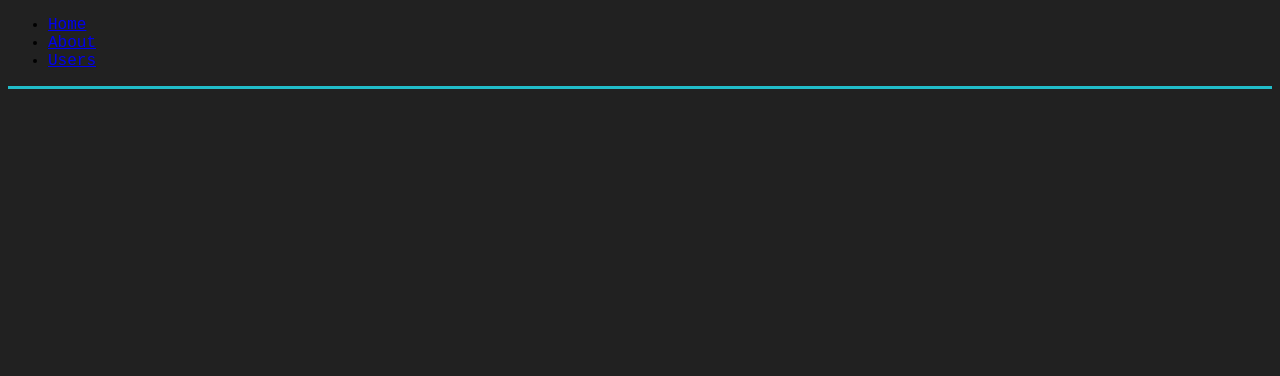
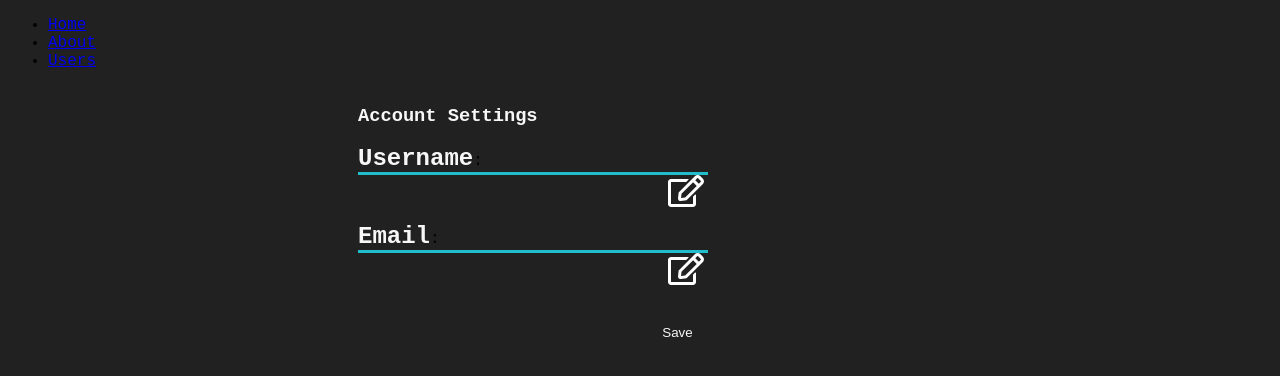
Before and after one commit to BYU-Full-Stack/devjournal_fe, a React (Create React App) app: page / in a window 1280 px wide. Shown: the top 376 px of the page. Built offline with nearby package versions, Linux system fonts and the light colour scheme; no server answers.

Commit message:
Updated user account settings styles and functionality.

```diff
--- a/package.json
+++ b/package.json
@@ -3,6 +3,11 @@
   "version": "0.1.0",
   "private": true,
   "dependencies": {
+    "@fortawesome/fontawesome-svg-core": "^1.2.35",
+    "@fortawesome/free-brands-svg-icons": "^5.15.3",
+    "@fortawesome/free-regular-svg-icons": "^5.15.3",
+    "@fortawesome/free-solid-svg-icons": "^5.15.3",
+    "@fortawesome/react-fontawesome": "^0.1.14",
     "@testing-library/jest-dom": "^5.11.9",
     "@testing-library/react": "^11.2.5",
     "@testing-library/user-event": "^12.8.3",
--- a/src/Styles.ts
+++ b/src/Styles.ts
@@ -1,6 +1,6 @@
-import styled, { createGlobalStyle } from 'styled-components'
+import styled, { createGlobalStyle, css } from 'styled-components'
 
-export const theme = {
+export const theme: { [key: string]: string } = {
     'bg-dark': '#212121',
     'black': '#121212',
     'purple': '#bf91f6',
@@ -13,8 +13,9 @@ export const theme = {
     'turq': '#21bdca',
     'turq-hover': '#fe8062',
     'red-deep': '#fc4422',
-    'red-hover': '#fe8062'
-}
+    'red-hover': '#fe8062',
+    'white': '#f7f7f7'
+};
 
 export const GlobalStyles = createGlobalStyle`
     @import url('https://fonts.googleapis.com/css2?family=Open+Sans:wght@300&display=swap');
@@ -32,7 +33,9 @@ export const GlobalStyles = createGlobalStyle`
     html, body {
         min-height: 100% !important;
         height: 100%;
+
     }
+
 `;
 
 export const Navbar = styled.section`
@@ -41,3 +44,78 @@ export const Navbar = styled.section`
         color: ${theme['purple']}
     }
 `;
+
+export type StyleProps = {
+    color?: string;
+    bgColor?: string;
+    width?: string;
+    maxWidth?: string;
+    justify?: string;
+    wrap?: string;
+    direction?: string;
+    display?: string;
+    variant?: string;
+    margin?: string;
+    padding?: string;
+    border?: string;
+    hoverBorder?: string;
+};
+
+export const FlexContainer = styled.section`
+    display: flex;
+    flex-wrap: ${(props: StyleProps) => props.wrap || 'no-wrap'};
+    flex-direction: ${(props: StyleProps) => props.direction || 'row'};
+    margin: ${({ margin = '0' }: StyleProps) => margin};
+    justify-content: ${({ justify = 'flex-start' }: StyleProps) => justify};
+`;
+
+export const FlexCol = styled.section`
+    width: ${(props: StyleProps) => props.width || ''};
+    justify-content: ${(props: StyleProps) => props.justify || 'flex-start'};
+    maxWidth: ${({ maxWidth = '' }: StyleProps) => maxWidth};
+`;
+
+export const Input = styled.input`
+    font-family: inherit;
+    font-size: 16px;
+    border-radius: 0 0 4px 4px;
+    height: 1.75rem;
+    // min-width: 300px;
+    color: ${theme['bg-dark']};
+    outline: none;
+    padding: 3px 3px 0 6px;
+    border: none;
+    border-bottom: ${theme['turq']} solid 3px;
+`;
+
+export const H1 = styled.h1`
+    display: ${({ display = 'block' }: StyleProps) => display};
+    color: ${({ color = 'white' }: StyleProps) => theme[color]};
+`;
+
+export const H2 = styled.h2`
+    display: ${({ display = 'block' }: StyleProps) => display};
+    color: ${({ color = 'white' }: StyleProps) => theme[color]};
+`;
+
+export const H3 = styled.h3`
+    display: ${({ display = 'block' }: StyleProps) => display};
+    color: ${({ color = 'white' }: StyleProps) => theme[color]};
+`;
+
+export const Button = styled.button`
+    border-radius: 4px;
+    background-color: ${({ bgColor = 'bg-dark' }: StyleProps) => theme[bgColor]};
+    color: ${({ color = 'white' }: StyleProps) => theme[color]};
+    border: ${({ border = 'none' }: StyleProps) => border};
+    width: ${({ width = 'unset' }: StyleProps) => width};
+    padding: ${({ padding = 'unset' }: StyleProps) => padding};
+    transition: all .4s ease-out;
+    cursor: pointer;
+    &:hover {
+        border: ${({ hoverBorder = '' }: StyleProps) => {
+        const borderParts = hoverBorder.split(' ');
+        return hoverBorder ? `${theme[borderParts[0]]} ${borderParts[1]} ${borderParts[2]}` : '';
+    }}
+    }
+`;
--- /dev/null
+++ b/src/components/CustomInput.tsx
@@ -0,0 +1,59 @@
+import { useState } from 'react'
+import styled from 'styled-components'
+import { theme, Input, StyleProps } from '../Styles'
+import Icon from './Icon'
+import { faEdit, faCheckCircle } from '@fortawesome/free-regular-svg-icons'
+
+type Props = {
+    editableText: string;
+    updateText: Function;
+};
+
+const Wrapper = styled.section`
+    input[type=text], span {
+        min-width: 300px;
+    }
+    span {
+        padding: 6px 0 0 6px;
+    }
+    border-top: 3px ${theme['turq']} solid;
+    min-height: 3rem;
+    min-width: 300px;
+    color: ${theme['turq']};
+    height: 2rem;
+    min-width: 300px;
+    @media screen and (max-width: 500px) {
+        min-width: 50%;
+        input[type=text], span {
+            min-width: unset;
+        }
+    }
+`;
+
+export const Span = styled.span`
+    display: ${({ display = 'inline-block' }: StyleProps) => display};
+    color: ${({ color = 'white' }: StyleProps) => theme[color]};
+`;
+
+export default function C({ editableText = '', updateText }: Props) {
+    const [isBeingEdited, setIsBeingEdited] = useState(false);
+
+    const handleChange = ({ target: { value } }: React.ChangeEvent<HTMLInputElement>) => {
+        updateText(value)
+    };
+
+    return (
+        <Wrapper>
+            { isBeingEdited ?
+                <>
+                    <Input type='text' value={editableText} onChange={handleChange} />
+                    <Icon icon={faCheckCircle} onClick={setIsBeingEdited.bind(undefined, false)}></Icon>
+                </> :
+                <>
+                    <Span color="purple">{editableText}</Span>
+                    <Icon size="2x" icon={faEdit} onClick={setIsBeingEdited.bind(undefined, true)} />
+                </>
+            }
+        </Wrapper>
+    );
+};
--- /dev/null
+++ b/src/components/Icon.tsx
@@ -0,0 +1,37 @@
+import { FontAwesomeIcon } from '@fortawesome/react-fontawesome'
+import { MouseEventHandler } from 'react'
+import styled from 'styled-components'
+import { theme } from '../Styles'
+
+import {
+    IconProp,
+    SizeProp
+} from '@fortawesome/fontawesome-svg-core'
+
+type props = {
+    icon: IconProp;
+    color?: string;
+    size?: SizeProp;
+    onClick?: MouseEventHandler<any>;
+}
+
+type PointerElementProps = {
+    vAlign?: string;
+    hColor?: string;
+    margin?: string;
+};
+
+const StyledIcon = styled(FontAwesomeIcon)`
+    cursor: pointer;
+    vertical-align: ${({ vAlign = 'middle' }: PointerElementProps) => vAlign};
+    margin: ${({ margin = '0 4px' }: PointerElementProps) => margin};
+    transition: color .3s ease-out;
+    &:hover {
+        color: ${({ hColor = 'orange-deep' }: PointerElementProps) => theme[hColor]};
+    }
+`;
+
+
+export default function Icon({ icon, color = 'white', size = '2x', onClick = (() => null) }: props) {
+    return <StyledIcon icon={icon} color={color} size={size} onClick={onClick} />;
+};
--- a/src/components/c.tsx
+++ /dev/null
@@ -1,24 +0,0 @@
-import { useSelector } from 'react-redux'
-import { RootState } from '../store'
-import styled from 'styled-components'
-import { theme } from '../Styles'
-
-export default function C() {
-    const userState = useSelector((state: RootState) => state.userReducer);
-    const Wrapper = styled.section`
-        div {
-            border-top: 3px ${theme['turq']} solid;
-            min-height: '100%';
-            color: ${theme['turq']};
-        }
-    `;
-    console.log(theme['turq'])
-
-    return (
-        <Wrapper>
-            <div>
-                {userState.email}
-            </div>
-        </Wrapper>
-    );
-};
--- a/src/pages/user-settings.tsx
+++ b/src/pages/user-settings.tsx
@@ -2,15 +2,23 @@ import { useEffect } from 'react'
 import { useDispatch, useSelector } from 'react-redux'
 import { userStateAction } from '../store/actions/user'
 import { RootState } from '../store'
-import { POST, GET, defaultReqOptions as options } from '../API'
+import { POST, GET, defaultReqOptions as options, PUT } from '../API'
+import { H2, H3 } from '../Styles'
 
 // Test component to ensure store state is updating correctly
-import C from '../components/c'
+import C from '../components/CustomInput'
+import { FlexContainer, FlexCol, Button } from '../Styles'
 
 const { REACT_APP_API_DOMAIN: API_URL, REACT_APP_API_BASE_PATH: API_BASE } = process.env;
-
+const testUser = 'user2';
 const UserSettings = () => {
     const dispatch = useDispatch();
+    const updateUser = (data: Object) => {
+        dispatch(
+            userStateAction(data)
+        );
+    };
+
     // @ts-ignore
     const userState = useSelector((state: RootState) => state.userReducer);
 
@@ -20,11 +28,11 @@ const UserSettings = () => {
             try {
                 const { headers: {
                     authorization: auth = 'Bearer '
-                } = {} } = await POST(`${API_URL}${path}`, { username: 'user1', password: 'passuser1' });
+                } = {} } = await POST(`${API_URL}${path}`, { username: testUser, password: `pass${testUser}` });
 
                 dispatch(
                     userStateAction({
-                        username: 'user1',
+                        username: testUser,
                         token: auth.split(' ')[1]
                     })
                 );
@@ -33,8 +41,7 @@ const UserSettings = () => {
                 console.log(err);
             }
         })('login');
-
-    });
+    }, []);
 
     useEffect(() => {
         userState.token && (async function (path: string) {
@@ -55,13 +62,37 @@ const UserSettings = () => {
                 //    TODO: handle errors better than this
                 console.log(err);
             }
-        })(`${API_BASE}user1`);
+        })(`${API_BASE}${testUser}`);
     }, [userState.token]);
 
+    const updateUserSettings = async () => {
+
+        const customOptions: typeof options = { ...options };
+        customOptions.headers.Authorization = `Bearer ${userState.token}`;
+
+        try {
+            const resp = await PUT(`${API_URL}${API_BASE}${userState.username}`, {
+                ...userState, password: `pass${testUser}`
+            }, customOptions);
+            console.log('update resp', resp);
+        } catch (err) {
+            //    TODO: handle errors better than this
+            console.log(err);
+        }
+    };
+
     return (
-        <div>
-            <C />
-        </div>
+        <FlexContainer wrap="wrap">
+            <FlexCol width='300px' maxWidth="10%"></FlexCol>
+            <FlexCol style={{ marginLeft: '50px' }}>
+                <H3>Account Settings</H3>
+                <H2 display="inline">Username</H2>:<C editableText={userState.username} updateText={(username: string) => updateUser({ username })} />
+                <H2 display="inline">Email</H2>:<C editableText={userState.email} updateText={(email: string) => updateUser({ email })} />
+                <FlexContainer justify="flex-end" margin="1em 0em">
+                    <Button bgColor="bg-dark" padding=".4em 1em" border="transparent 2px solid" hoverBorder="turq 2px solid" onClick={updateUserSettings}>Save</Button>
+                </FlexContainer>
+            </FlexCol>
+        </FlexContainer>
     );
 };
 
```
Also changed, not shown: 1 other file (tests, documents, lock files or other folders).
